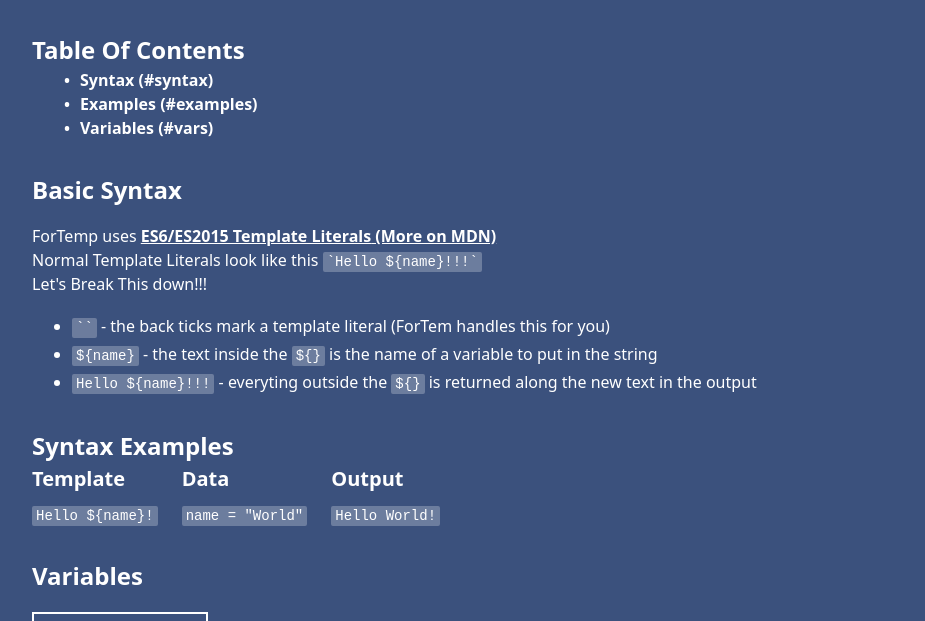
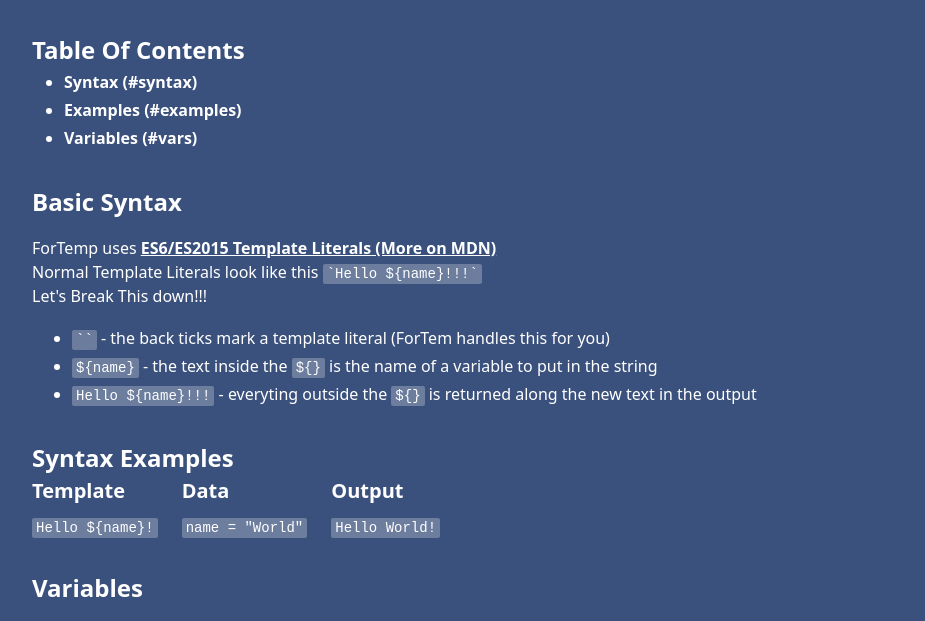
Before and after one commit to fallsimply/fortemp, a website: page public/syntax.html in a window 1280 px wide. Shown: the top 621 px of the page, without its empty margins (0-925 px from the left). Drawn offline with Linux system fonts and the light colour scheme.

Commit message:
switch to ul list instead of nav

```diff
--- a/public/syntax.html
+++ b/public/syntax.html
@@ -13,11 +13,17 @@
 
 		<section id="toc">
 			<h2>Table Of Contents</h2>
-            <nav>
+			<ul>
+				<li>
 					<a href="#syntax">Syntax</a>
+				</li>
+				<li>
 					<a href="#examples">Examples</a>
+				</li>
+				<li>
 					<a href="#vars">Variables</a>
-            </nav>
+				</li>
+			</ul>
 		</section>
 
 		<section id="syntax">
--- a/styl/syntax.styl
+++ b/styl/syntax.styl
@@ -14,6 +14,9 @@ table, th, td
 table, td
 	border: 2px solid #fff
 	border-collapse: collapse
+
+thead
+	background hsla(0, 0%, 100%, .25)
 
 a[href*="developer.mozilla.org"]::after
 	content: " (More on MDN)"
@@ -42,17 +45,13 @@ ul > li
 p
 	line-height: 1.5
 
-section#toc nav
+section#toc ul
 	padding: 0 2em
 	line-height: 1.5
+	margin: 0
 	a
 		display: block
 		text-decoration: none
 		font-weight: bold
-	a::before
-		content: "•"
-		width: 1rem
-		display: inline-block
 	a::after
 		content: " (" attr(href) ")"
-		text-decoration: none
```
Also changed, not shown: public/css/syntax.css. Lines whose indentation alone changed are shown as unchanged.
